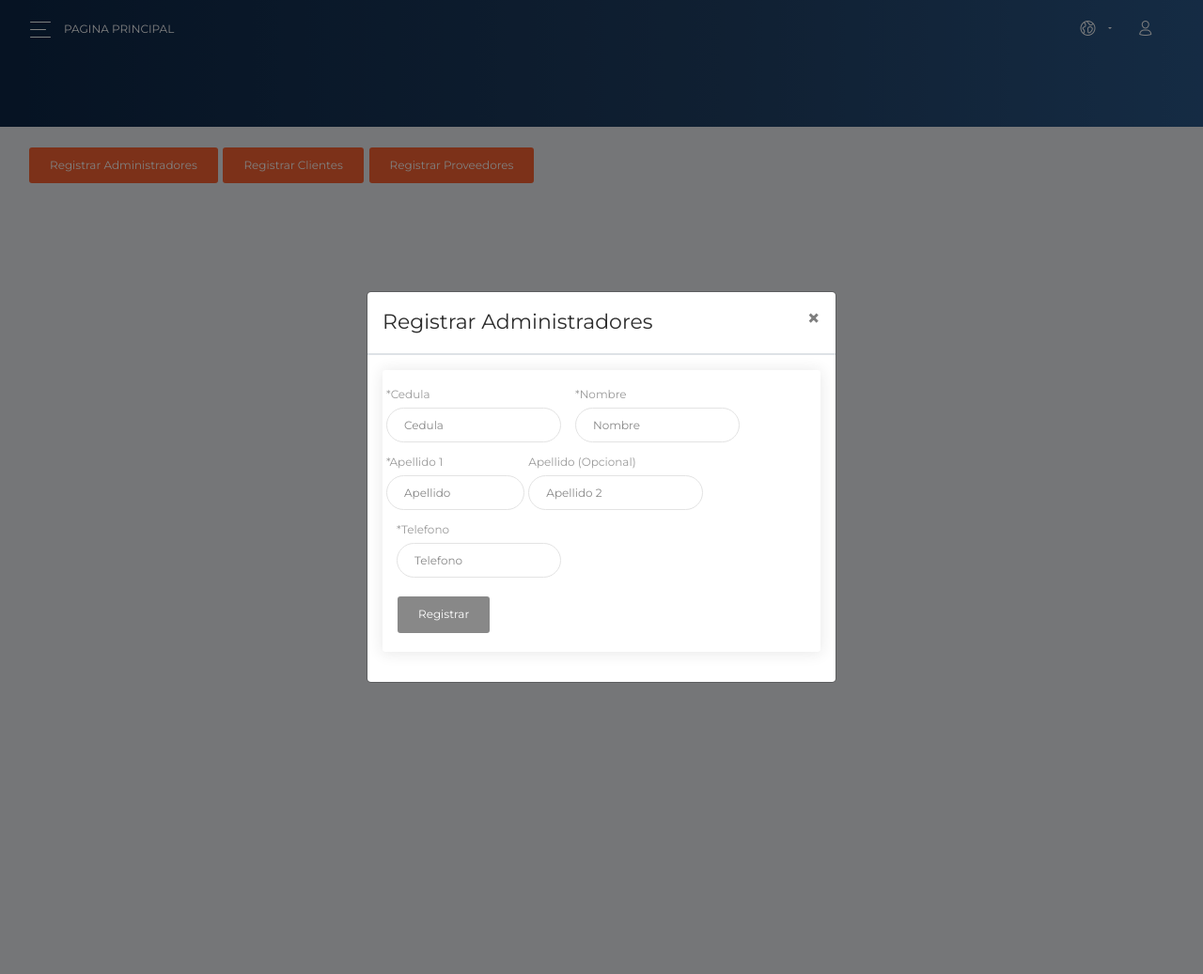
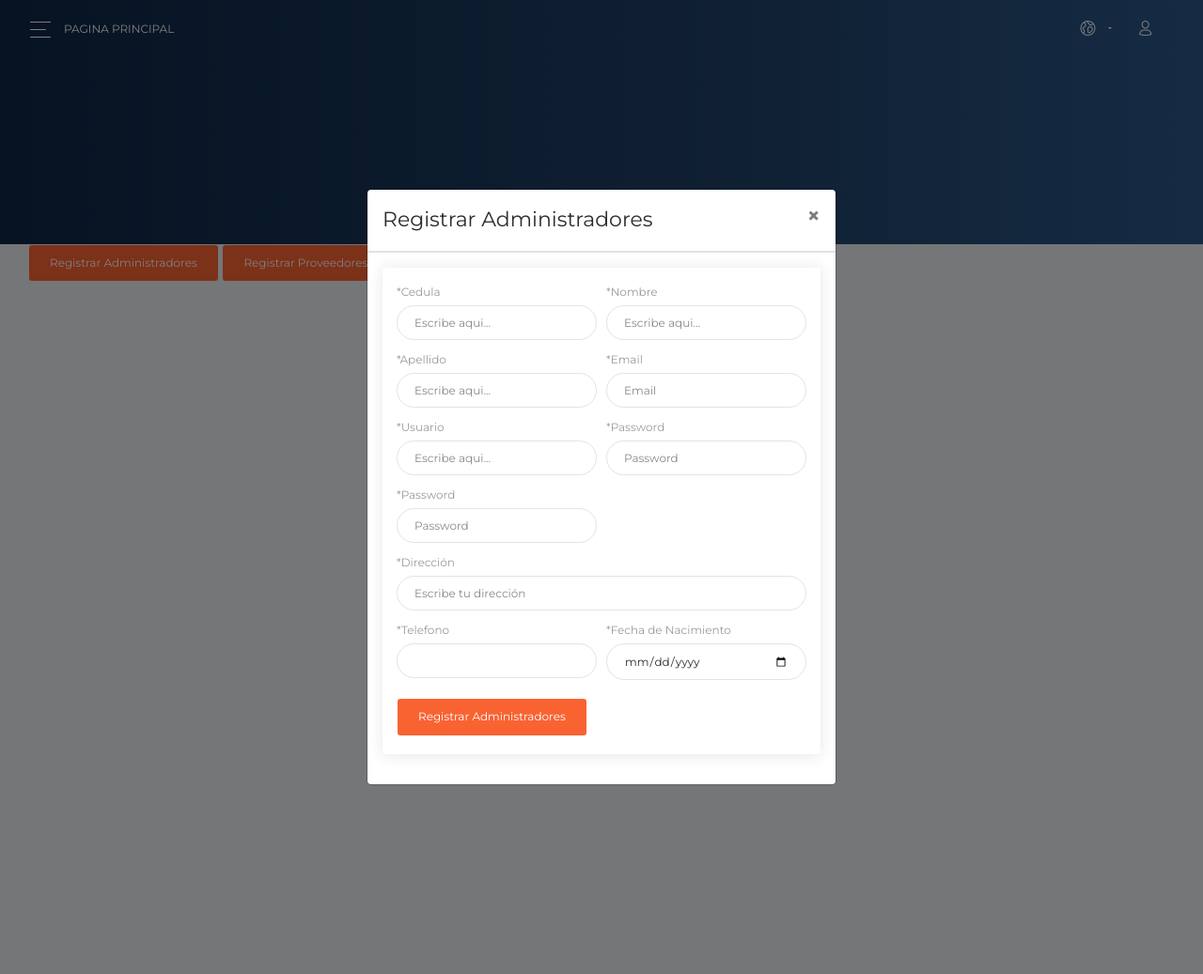
Before and after one commit to lu7is/tienda_sj, a PHP site: page /Tiendasj/usuarios in a window 1280 px wide, after a click on "Registrar Administradores". Shown: the whole page at 94% size. Run offline with PHP 8.4, Linux system fonts and the light colour scheme; a map, chart or similar area stays blank; some libraries are stand-ins or nearby versions.

Commit message:
registro administradores

```diff
--- a/core/mainModel.php
+++ b/core/mainModel.php
@@ -55,7 +55,7 @@
             return $output;
         }
 
-        protected function generar_codigo ($letra, $longitud, $num){
+        protected function generar_codigo($letra, $longitud, $num){
             for($i = 1; $i <= $longitud; $i++){
                 $number = rand(0,9);
                 $letra.= $number;
--- a/vistas/contenidos/usuarios.php
+++ b/vistas/contenidos/usuarios.php
@@ -1,12 +1,12 @@
 <div class="content">
   <div class="row">
-    <div class="col-md-8"><br><br>
+    <div class="col-md-8"><br>
 
     <!-- botton modal -->
      <button type="button" class="btn btn-primary" data-toggle="modal" data-target="#exampleModalCenter">Registrar Administradores</button>
 
     <!-- Modal -->
-    <div class="modal fade" id="exampleModalCenter" tabindex="-1" role="dialog" aria-labelledby="exampleModalCenterTitle" aria-hidden="true">
+        <div class="modal fade" id="exampleModalCenter" tabindex="10" role="dialog" aria-labelledby="exampleModalCenterTitle" aria-hidden="true">
           <div class="modal-dialog modal-dialog-centered" role="document">
             <div class="modal-content">
               <div class="modal-header">
@@ -20,39 +20,54 @@
                   <div class="card">
                       <div class="card-body">
                       <form id="frmAdministradores">
-                        <div class="row">
-                      <div class="col-md- pl-1">
-                        <div class="form-group">
-                          <label for="exampleInputEmail1">*Cedula</label>
-                          <input type="number" id="Cedula" class="form-control" placeholder="Cedula">
+                          <div class="form-row">
+                          <div class="form-group col-md-6">
+                            <label for="inputAddress">*Cedula</label>
+                            <input type="number" class="form-control" id="Cedula" placeholder="Escribe aqui..." autocomplete="off">
                           </div>
+                          <div class="form-group col-md-6">
+                            <label for="inputAddress">*Nombre</label>
+                            <input type="text" class="form-control" id="Nombre" placeholder="Escribe aqui..."autocomplete="off">
                           </div>
-                          <div class="col-md-5 pr-1">
-                            <div class="form-group">
-                              <label>*Nombre</label>
-                              <input type="text" id="Nombre"  class="form-control"  placeholder="Nombre " >
+                          <div class="form-group col-md-6">
+                            <label for="inputAddress">*Apellido</label>
+                            <input type="text" class="form-control" id="Apellido" placeholder="Escribe aqui..."autocomplete="off">
                           </div>
+                            <div class="form-group col-md-6">
+                              <label for="inputEmail4">*Email</label>
+                              <input type="email" class="form-control" id="Email" placeholder="Email"autocomplete="off">
                             </div>
-                      <div class="col-md-4 px-1">
-                        <div class="form-group">
-                          <label>*Apellido 1</label>
-                          <input type="text" id = "Apellido1" class="form-control" placeholder="Apellido" >
+                            <div class="form-group col-md-6">
+                            <label for="inputAddress">*Usuario</label>
+                            <input type="text" class="form-control" id="Usuario" placeholder="Escribe aqui..."autocomplete="off">
+                          </div>
+                            <div class="form-group col-md-6">
+                              <label for="inputPassword4">*Password</label>
+                              <input type="password" class="form-control" id="Password1" placeholder="Password"autocomplete="off">
+                            </div>
+                            <div class="form-group col-md-6">
+                              <label for="inputPassword4">*Password</label>
+                              <input type="password" class="form-control" id="Password" placeholder="Password"autocomplete="off">
                             </div>
                           </div>
                           <div class="form-group">
-                          <label>Apellido (Opcional)</label>
-                          <input type="text" id = "Apellido2" class="form-control" placeholder="Apellido 2" >
+                            <label for="inputAddress">*Dirección</label>
+                            <input type="text" class="form-control" id="Direccion" placeholder="Escribe tu dirección"autocomplete="off">
                           </div>
+
+                          <div class="form-row">
+                            <div class="form-group col-md-6">
+                              <label for="inputCity">*Telefono</label>
+                              <input type="number" class="form-control" id="Telefono"autocomplete="off">
                             </div>
-                    <div class="row">
-                      <div class="col-md-5 pr-1">
-                        <div class="form-group">
-                          <label>*Telefono</label>
-                          <input type="number" id="Telefono" class="form-control" placeholder="Telefono" >
+                            <div class="form-group col-md-6">
+                              <label for="inputZip">*Fecha de Nacimiento</label>
+                              <input type="date" class="form-control" id="Fecha"autocomplete="off">
                             </div>
+
                           </div>
-                    </div>
-                    <input type="submit" value ="Registrar" class="btn ">
+
+                          <button type="submit" class="btn btn-primary">Registrar Administradores</button>
                         </form>
                         </div>
                         </div>
@@ -60,12 +75,6 @@
                    </div>
               </div>
             </div>
-
-
-
-
-
-<button type="button" class="btn btn-primary" data-toggle="modal" data-target="#exampleModalCenter">Registrar Clientes</button>
 
 <!-- Modal -->
 <div class="modal fade" id="exampleModalCenter" tabindex="-1" role="dialog" aria-labelledby="exampleModalCenterTitle2" aria-hidden="true">
--- a/vistas/css/plantilla.css
+++ b/vistas/css/plantilla.css
@@ -3,6 +3,6 @@
     height: 68px;
 }
 
-.content{
-
+#sidebar{
+    background-color: red;
 }
--- a/vistas/js/usuarios/administradores.js
+++ b/vistas/js/usuarios/administradores.js
@@ -3,33 +3,68 @@ $(document).ready(function(){
 $('#Cedula','#Telefono').validCampoFranz('0123456789');
 $('#Nombre','#Apellido1','#Apellido2',).validCampoFranz(' abcdefghijklmnñopqrstuvwxyzáéiou');
 
+if($("#Email").val().indexOf('@', 0) == -1 || $("#Email").val().indexOf('.', 0) == -1) {
+    alert('El correo electrónico introducido no es correcto.');
+    return false;
+}
+
+alert('El email introducido es correcto.');
+
+
 });
 
 $('#frmAdministradores').submit(function(e){
-   alert('ehh')
     e.preventDefault();
     var Cedula = $('#Cedula').val();
     var Nombre = $('#Nombre').val();
-    var Apellido1 = $('#Apellido1').val();
-    var Apellido2 = $('#Apellido2').val();
+    var Apellido = $('#Apellido').val();
+    var Email = $('#Email').val();
+    var Usuario = $('#Usuario').val();
+    var Password1 = $('#Password1').val();
+    var Password = $('#Password').val();
+    var Direccion = $('#Direccion').val();
     var Telefono = $('#Telefono').val();
+    var Fecha = $('#Fecha').val();
+    var action = 'registrar';
 
-    if(Cedula == "" || Nombre  == "" || Apellido1 == "" || Apellido2 == "" || Telefono == "" ){
+    if(Cedula == "" || Nombre  == "" || Apellido == "" || Email == "" || Usuario == ""|| Password1 == "" || Password == "" || Direccion == "" || Telefono == "" || Fecha == ""){
         Swal.fire({
             icon: 'error',
             title: 'Debes completar los campos!!',
             timer: 2000,
             showConfirmButton: false
           })
-    }else{
-        Cedula <= 8 || Nombre <= 3 || Apellido1 <= 3 || Apellido2 <= 3 || Telefono <= 10
-        Swal.fire({
+    }else if ( Cedula < 8 || Nombre < 3 || Apellido < 3 || Usuario < 3 || Password1 < 8 || Password < 8 || Direccion < 4 || Telefono < 10 ){
+         Swal.fire({
             icon: 'error',
             title: 'El tamaño de los campos no coinciden',
             timer: 2000,
             showConfirmButton: false
           })
+    }else{
+        $.ajax({
+            url:'././Ajax/administradorAjax.php',
+            method:'POST',
+            async:true,
+            data:{action:action, Cedula:Cedula, Nombre:Nombre, Apellido:Apellido, Email:Email, Usuario:Usuario, Password1:Password1, Password:Password, Direccion:Direccion, Telefono:Telefono, Fecha:Fecha},
+            success:function (response){
+                Swal.fire({
+
+                    icon: 'success',
+                    title: 'Registrado Exítosamente!!',
+                    showConfirmButton: false,
+                    timer: 1500
+
+                  })
+                  console.log(response);
+
+            }
+        });
+
     }
 
 
+
+
+
 });
--- a/vistas/modulos/barraLateral.php
+++ b/vistas/modulos/barraLateral.php
@@ -1,5 +1,5 @@
 
-<div class="sidebar" data-color="gray">
+<div class="sidebar" id = "sidebar" data-color="">
 
     <div class="logo">
       <a href="<?php echo SERVERURL;?>dashboard" class="simple-text logo-mini">
--- a/vistas/modulos/nav.php
+++ b/vistas/modulos/nav.php
@@ -51,8 +51,10 @@
               </div>
             </nav>
       <!-- End Navbar -->
-            <div class="panel-header panel-header-sm">
-                <canvas id="bigDashboardChart"></canvas>
+            <div class="panel-header panel-header-mg">
+                <canvas id="bigDashboardChart">
+                  <h1>hola</h1>
+                </canvas>
 
             </div>
 
```
Also changed, not shown: Ajax/administradorAjax.php (+17 -0 lines), controladores/administradorController.php (+120 -0 lines). Lines whose indentation alone changed are shown as unchanged.
